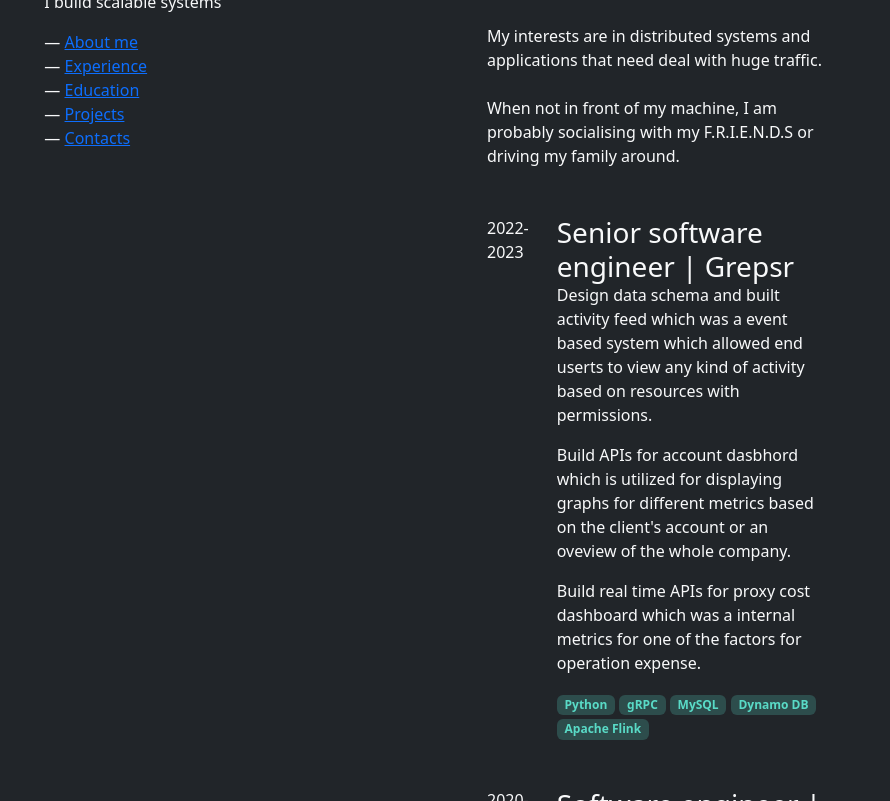
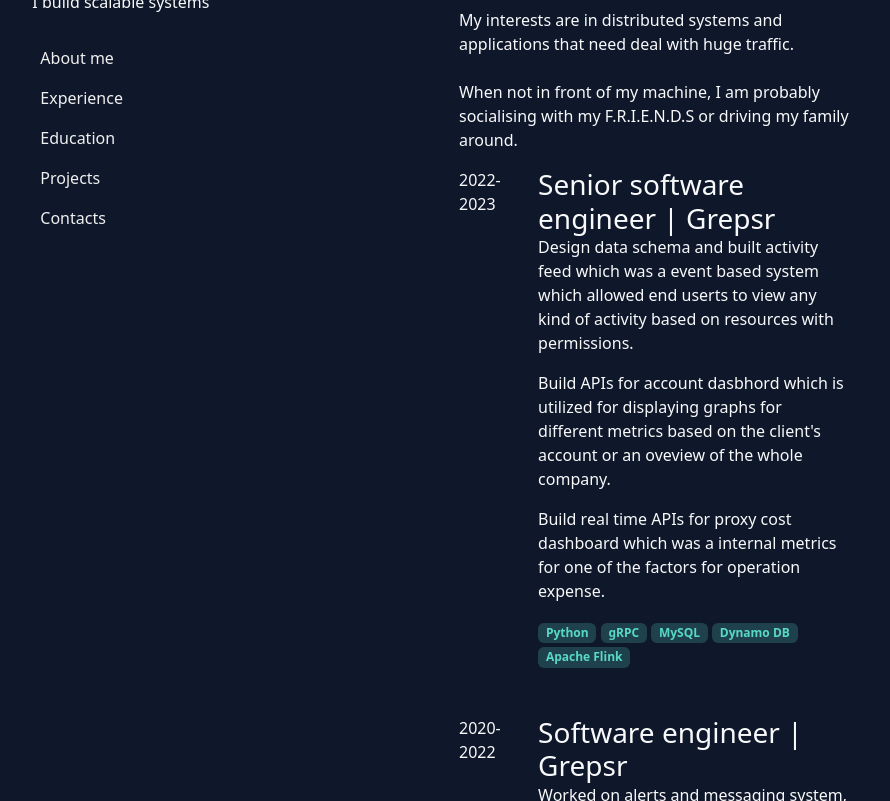
Before and after one commit to shantamshrestha/shantam, a plain HTML site: page index.html in a window 1280 px wide. Shown: the part 136-937 px from the top of the page, without its empty margins (193-1083 px from the left). Drawn offline with Linux system fonts and the light colour scheme.

Commit message:
styling fix

```diff
--- a/index.html
+++ b/index.html
@@ -8,47 +8,45 @@
         <link rel="stylesheet" href="bootstrap.min.css" />
         <link rel="stylesheet" href="style.css" />
     </head>
-    <body class="bg-dark text-light font-family-sans-serif">
+    <body class="custom-bg-color text-light font-family-sans-serif">
+        <script src="script.js"></script>
         <div class="container-fluid">
             <div class="row">
                 <div class="col-md-2">
                 </div>
                 <div class="col-md-4">
-                    <div class="container mt-4 mb-4 fixed-navigation">
+                    <div class="mt-4 mb-4 fixed-navigation">
                         <h1>Shantam Raj Shrestha</h1>
                         <h2>Software engineer</h2>
                         <p>I build scalable systems</p>
                         <div class="details">
                             <!-- Responsive navigation menu for smaller screens -->
-                            <nav class="fixed-navigation d-md-none">
-                                <button class="navbar-toggler" type="button" data-toggle="collapse" data-target="#navbarNav" aria-controls="navbarNav" aria-expanded="false" aria-label="Toggle navigation">
-                                    <span class="navbar-toggler-icon"></span>
-                                </button>
-                                <div class="collapse navbar-collapse" id="navbarNav">
-                                    <ul class="navbar-nav">
-                                        <li class="nav-item"><a class="nav-link" href="#about">About me</a></li>
-                                        <li class="nav-item"><a class="nav-link" href="#experience">Experience</a></li>
-                                        <li class="nav-item"><a class="nav-link" href="#education">Education</a></li>
-                                        <li class="nav-item"><a class="nav-link" href="#project">Projects</a></li>
-                                        <li class="nav-item"><a class="nav-link" href="#contact">Contacts</a></li>
+                            <nav class="navbar navbar-expand-md navbar-light">
+                                <div class="collapse navbar-collapse">
+                                    <ul class="list-unstyled d-md-block navbar-nav m-0">
+                                        <li class="nav-item"><a href="#about" class="nav-link">About me</a></li>
+                                        <li class="nav-item"><a href="#experience" class="nav-link" >Experience</a></li>
+                                        <li class="nav-item"><a href="#education" class="nav-link" >Education</a></li>
+                                        <li class="nav-item"><a href="#project" class="nav-link" >Projects</a></li>
+                                        <li class="nav-item"><a href="#contact" class="nav-link" >Contacts</a></li>
                                     </ul>
                                 </div>
                             </nav>
 
                             <!-- Full navigation for larger screens -->
-                            <ul class="list-unstyled fixed-navigation d-none d-md-block">
-                                <li><span class="d-inline-block">—</span>   <a href="#about">About me</a></li>
-                                <li><span class="d-inline-block">—</span>   <a href="#experience">Experience</a></li>
-                                <li><span class="d-inline-block">—</span>   <a href="#education">Education</a></li>
-                                <li><span class="d-inline-block">—</span>   <a href="#project">Projects</a></li>
-                                <li><span class="d-inline-block">—</span>   <a href="#contact">Contacts</a></li>
-                            </ul>
+                            <!-- <ul class="list-unstyled d-none d-md-block">
+                                <li class="nav-item"><a href="#about" class="nav-link active">About me</a></li>
+                                <li class="nav-item"><a href="#experience" class="nav-link" >Experience</a></li>
+                                <li class="nav-item"><a href="#education" class="nav-link" >Education</a></li>
+                                <li class="nav-item"><a href="#project" class="nav-link" >Projects</a></li>
+                                <li class="nav-item"><a href="#contact" class="nav-link" >Contacts</a></li>
+                            </ul> -->
                         </div>
                     </div>
                 </div>
-                <div class="col-md-4 sidebar">
+                <div class="col-md-4 sidebar p-0">
                     <div class="container mt-4 mb-4">
-                        <div class="col mb-3 p-3">
+                        <div class="col mb-3">
                             <section id="about">
                                 I am a senior software engineer with 5+ years of industrial experience. My experience in industry are a mixture of developing monoliths, microservices and data pipelines.
                                 <br>
@@ -59,7 +57,7 @@
                                 When not in front of my machine, I am probably socialising with my F.R.I.E.N.D.S or driving my family around.
                             </section>
                         </div>
-                        <div class="col mb-3 p-3">
+                        <div class="col mb-3">
                             <section id="experience">
                                 <ul class="list-unstyled">
                                     <li class="mb-4 pb-4">
@@ -134,7 +132,7 @@
                                 </ul>
                             </section>
                         </div>
-                        <div class="col mb-3 p-3">
+                        <div class="col mb-3">
                             <section id="education">
                                 <h3 style="display: inline;">Education</h3>
                                 <div>
@@ -143,7 +141,7 @@
                                 </div>
                             </section>
                         </div>
-                        <div class="col mb-3 p-3">
+                        <div class="col mb-3">
                             <section id="project">
                                 <div class="container">
                                     <div class="row m-1 p-1">
--- a/style.css
+++ b/style.css
@@ -1,62 +1,3 @@
-/*
-.intro{
-    text-align: center;
-
-    margin: 1%;
-    width: 75%;
-}
-
-.details {
-    margin: 1%;
-}
-
-body {
-    display: flex;
-}
-a{
-    color: inherit;
-}
-a :visited{
-    visibility: hidden;
-}
-
-li{
-    list-style-type: none;
-}
-
-.experience {
-    text-align: center;
-}
-#experience li {
-    text-align: left;
-    display: inline-block;
-    margin: 0 10px;
-    vertical-align: top;
-} */
-/* * {
-    border: 1px solid #000000;
-
-} */
-/*
-body{
-    margin: 100px;
-}
-
-html{
-    background-color: #023954;
-    color: white;
-
-}
-
-section {
-    margin: 10%;
-}
-
-#content {
-    overflow: auto;
-    max-height: 100vh;
-} */
-
 
 :root {
     --badge-background-color: rgba(94, 234, 212, 0.2);
@@ -69,7 +10,6 @@ section {
     color: var(--badge-text-color);
 }
 
-/* Custom styles for text */
 .custom-text {
     color: var(--badge-text-color);
 }
@@ -77,3 +17,44 @@ section {
 .fixed-navigation {
     position: fixed;
 }
+
+@media (max-width: 767px) {
+    .fixed-navigation {
+        position: static; /* Reset position for smaller screens */
+    }
+}
+
+@media (min-width: 768px) {
+    .fixed-navigation {
+        position: fixed; /* Apply fixed position for larger screens */
+        /* Additional styling as needed */
+    }
+}
+
+.navbar-nav {
+    margin: 0 auto; /* Center the navbar items */
+}
+
+.nav-item {
+    margin-right: 15px; /* Adjust the right margin between navbar items */
+}
+
+/* .nav-link {
+    color: #333;
+    font-weight: bold;
+} */
+
+.nav-link:hover {
+    color: var(--badge-text-color); /* Color of the navbar links on hover */
+}
+.nav-link {
+    color: #f0f0f0;
+}
+
+.navbar-nav .nav-link.active {
+    color: var(--badge-text-color) ;
+}
+
+.custom-bg-color {
+    background-color: rgb(15, 23, 42);
+}
```
